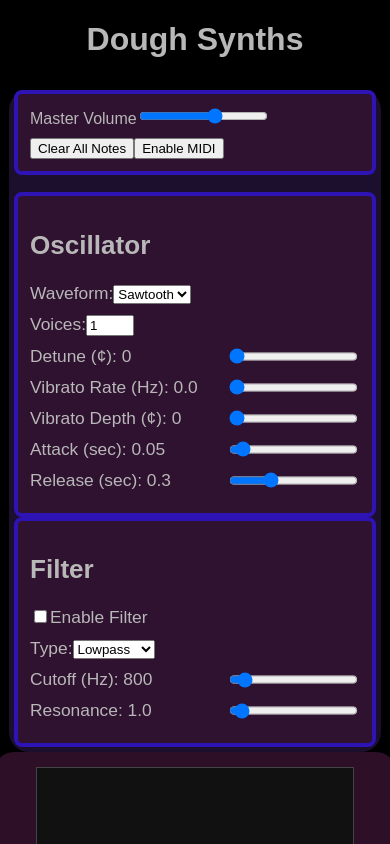
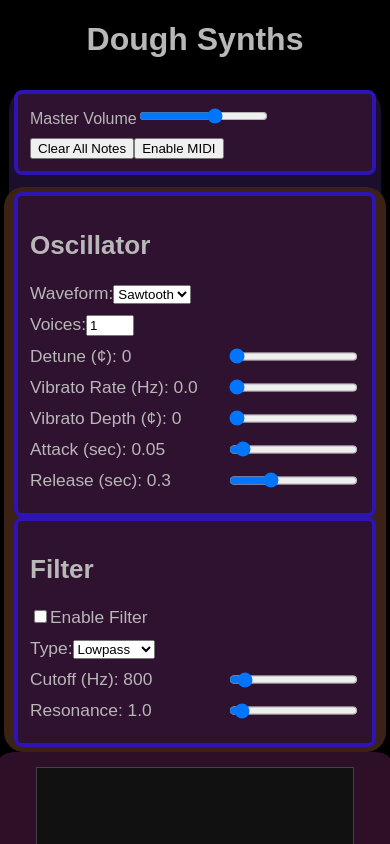
Before and after one commit to EvanCzako/SynthPutty, a React (Create React App) app: page / in a window 390 px wide. Shown: the top 844 px of the page. Built offline with nearby package versions, Linux system fonts and the light colour scheme.

Commit message:
Responsiveness fun (mo dat)

```diff
--- a/src/App.module.css
+++ b/src/App.module.css
@@ -55,13 +55,14 @@
     display: flex;
     flex-direction: row;
     /* border: 3px solid rgb(75, 75, 75); */
-
 	border-radius: 20px;
 	justify-content: center;
 	align-items: center;
 	width: 100%;
 	padding: 5px;
-	/* background-color: aqua; */
+	height: 50vh;
+	min-height: 400px;
+	background-color: rgb(59, 34, 20);
 }
 
 @media (orientation: portrait) or (max-width: 750px) {
@@ -69,5 +70,7 @@
         display: flex;
         flex-direction: column;
 		align-items: center;
+		height: auto;
+		min-height: auto;
     }
 }
--- a/src/styles/FilterControls.module.css
+++ b/src/styles/FilterControls.module.css
@@ -5,6 +5,7 @@
     padding: 12px;
     background: #2f1130;
 	min-width: 330px;
+	height: 90%;
 }
 
 
--- a/src/styles/OscillatorControls.module.css
+++ b/src/styles/OscillatorControls.module.css
@@ -1,10 +1,12 @@
 .controls {
 	width: 40%;
+	height: 90%;
     border: 4px solid #2e13b5;
     border-radius: 8px;
     padding: 12px;
     background: #2f1130;
 	min-width: 330px;
+	/* min-height: 45vh; */
 }
 
 label {
```
